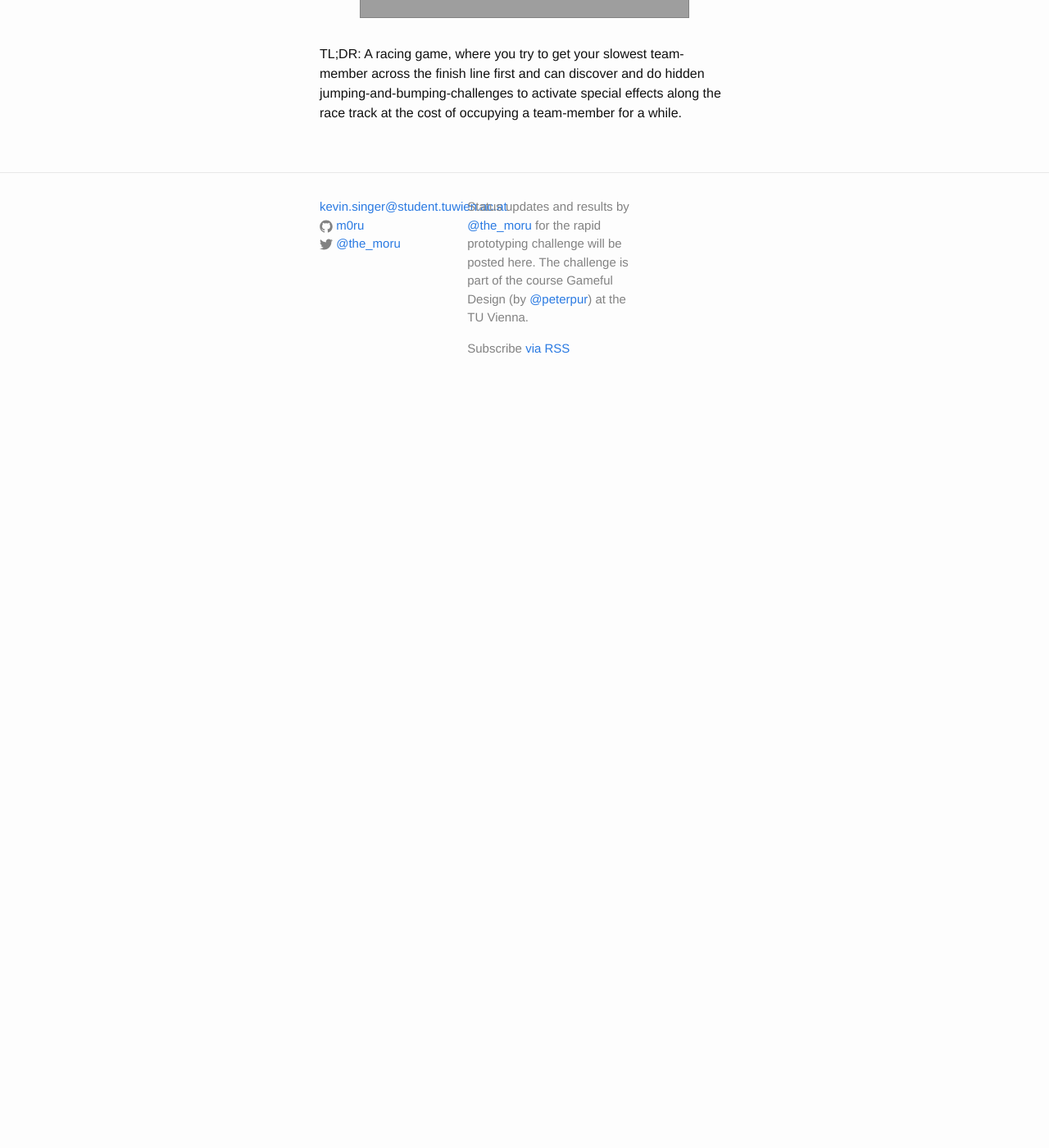
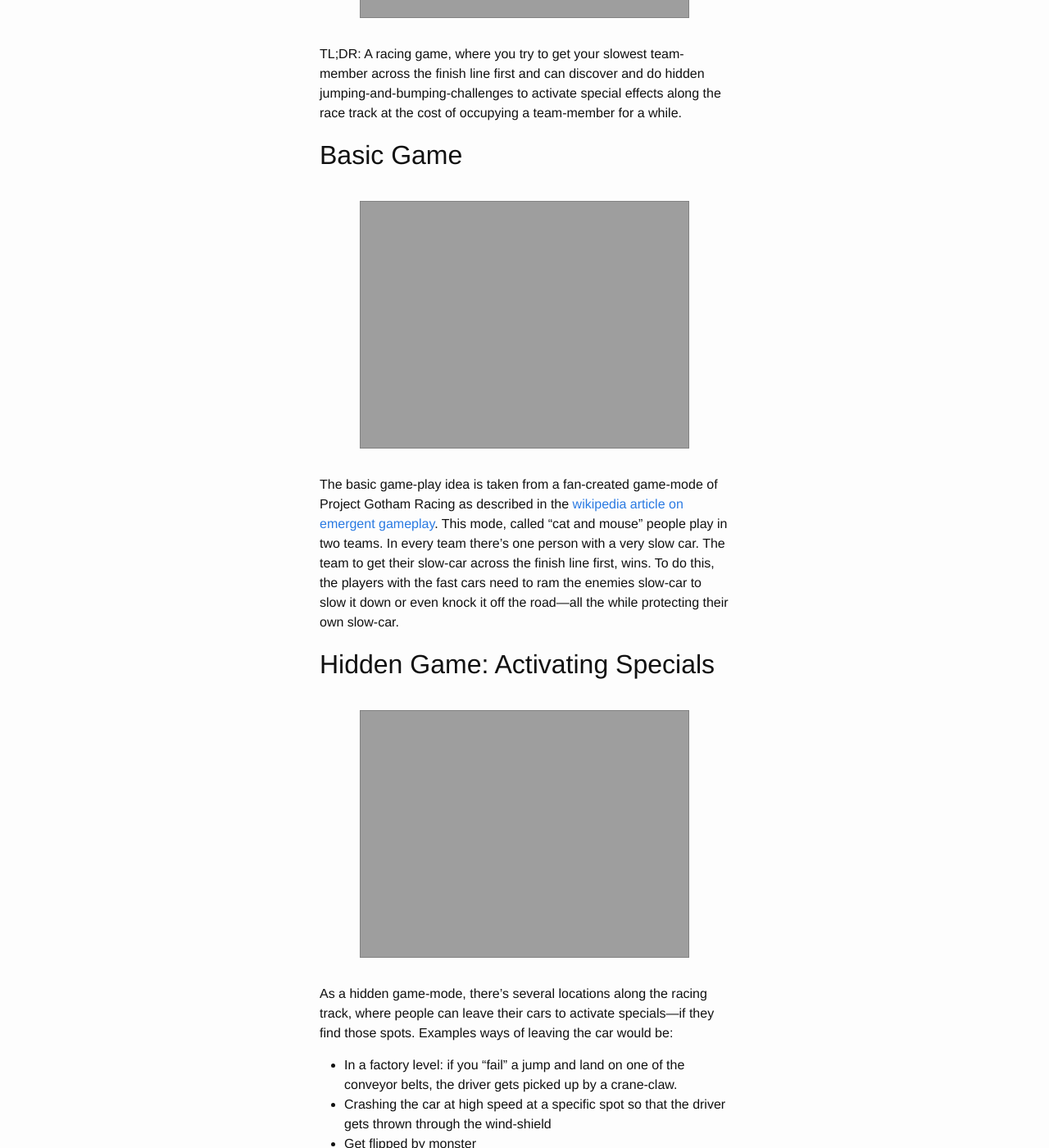
Before and after one commit to m0ru/gameful-design, a Jekyll site: the page built from _posts/2016-04-10-racetrackspecials.md, in a window 1280 px wide and 1400 px high, scrolled down 482 px. Shown: the whole window at 82% size. Built offline with Jekyll 4.4.1, drawn with Linux system fonts in a browser that asks for light colours; some web fonts are replaced; before the commit the page ends 978 px from its top, so only the background shows below that; some of the changed text lies outside the part shown.

Commit message:
binary search for built error, part 4

```diff
--- a/_posts/2016-04-10-racetrackspecials.md
+++ b/_posts/2016-04-10-racetrackspecials.md
@@ -11,3 +11,27 @@ excerpt_separator: <!--break-->
 TL;DR: A racing game, where you try to get your slowest team-member across the finish line first and can discover and do hidden jumping-and-bumping-challenges to activate special effects along the race track at the cost of occupying a team-member for a while.
 
 <!--break-->
+
+## Basic Game
+
+<img src="{{site.media_url}}/{{page.media_dir}}/racing1.png" class="figure">
+
+The basic game-play idea is taken from a fan-created game-mode of Project Gotham Racing as described in the [wikipedia article on emergent gameplay](https://en.wikipedia.org/wiki/Emergent_gameplay#Changing_game_objectives). This mode, called “cat and mouse” people play in two teams. In every team there’s one person with a very slow car. The team to get their slow-car across the finish line first, wins. To do this, the players with the fast cars need to ram the enemies slow-car to slow it down or even knock it off the road―all the while protecting their own slow-car.
+
+## Hidden Game: Activating Specials
+
+<img src="{{site.media_url}}/{{page.media_dir}}/racing2.png" class="figure">
+
+As a hidden game-mode, there’s several locations along the racing track, where people can leave their cars to activate specials―if they find those spots. Examples ways of leaving the car would be:
+
+* In a factory level: if you “fail” a jump and land on one of the conveyor belts, the driver gets picked up by a crane-claw.
+* Crashing the car at high speed at a specific spot so that the driver gets thrown through the wind-shield
+* Get flipped by monster
+* Jump into teleporter-beam and get teleported out while car stays behind
+* A garage or other parking spot where you can leave the car, reachable via:
+    * A jump over a ramp out of the level at a specific point
+    * A jump over a ramp at a cliff at a certain point
+    * A camouflage net on a forest-map wall
+    * Crashing through a window into a house
+
+The huge trade-off should be, that the team sends a driver ahead to use on of these spots, looses them for attack and defense on the track. Also, timing is critical―drive ahead too early and lose time, drive ahead to late and you might be too late to activate the special. To increase the time-cost of activating the special, it should take a while to activate it. For this they need to go through a short jumping puzzle and knock a gatekeeper-boss off it’s platform. If multiple players rush for the special, they can knock each other off.
```
